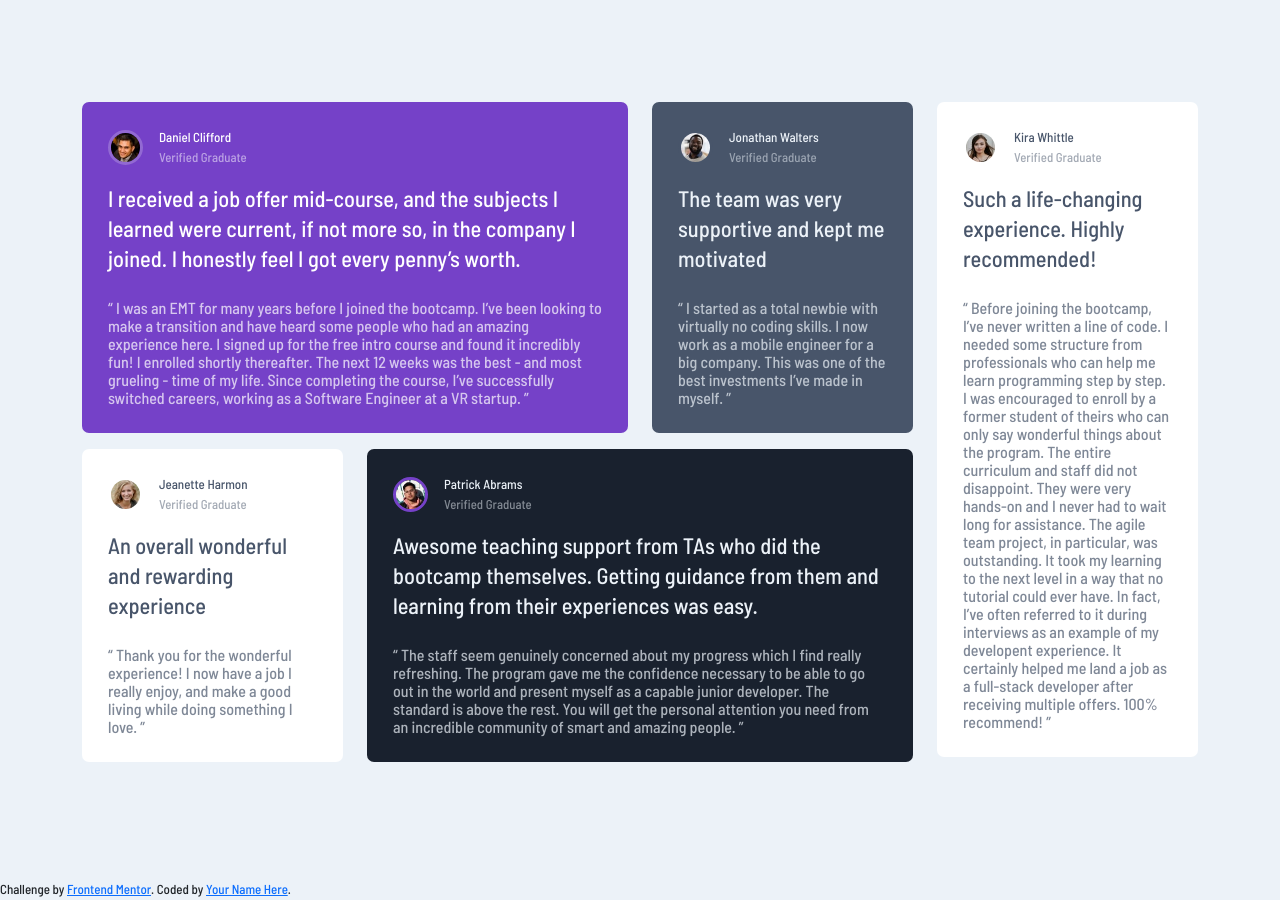
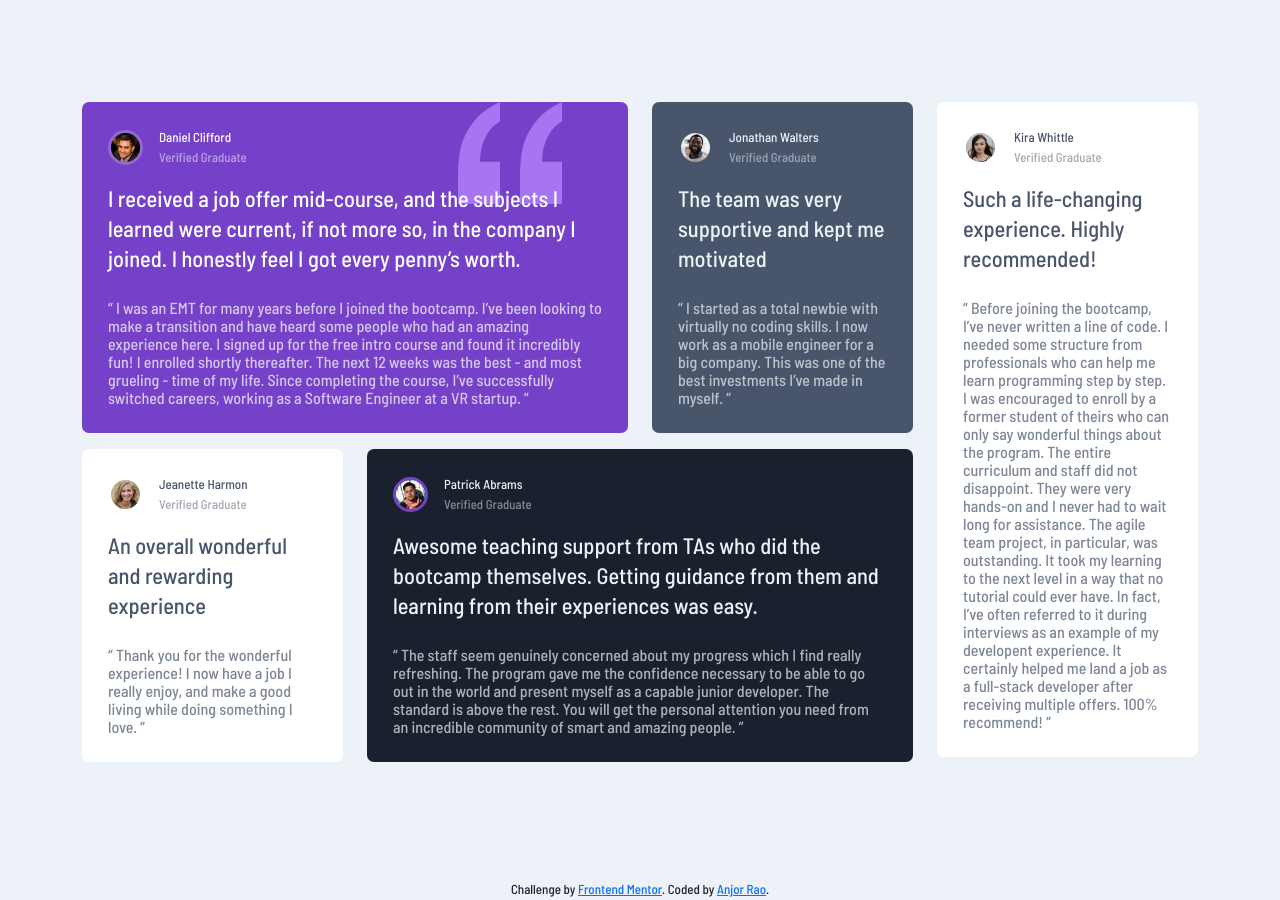
Before and after one commit to anjorrao/frontend-mentor-challenge-2, a plain HTML site: page index.html in a window 1280 px wide. Drawn offline with Linux system fonts and the light colour scheme.

Commit message:
Background quotation image added/

```diff
--- a/index.html
+++ b/index.html
@@ -168,7 +168,7 @@
   </div>
   <div class="attribution">
     Challenge by <a href="https://www.frontendmentor.io?ref=challenge" target="_blank">Frontend Mentor</a>.
-    Coded by <a href="#">Your Name Here</a>.
+    Coded by <a href="#">Anjor Rao</a>.
   </div>
 </body>
 </html>
--- a/scss/component/component.scss
+++ b/scss/component/component.scss
@@ -32,6 +32,13 @@
 
 	&.purple-card {
 		@include card-color($primary-color,$white);
+		background-image: url(../images/bg-pattern-quotation.svg);
+		background-repeat: no-repeat;
+		background-position: top 0px right 15%;
+
+		@include media-breakpoint-down(md) {
+			background-position: top 0 right 8%;
+		}
 
 		.profile-image {
 			img {
--- a/scss/theme/theme.scss
+++ b/scss/theme/theme.scss
@@ -5,3 +5,7 @@ body {
 	font-size: $font-size;
 	background-color: $light-grayish-blue;
 }
+
+.attribution {
+	text-align:center;
+}
```
Also changed, not shown: css/style.css.
